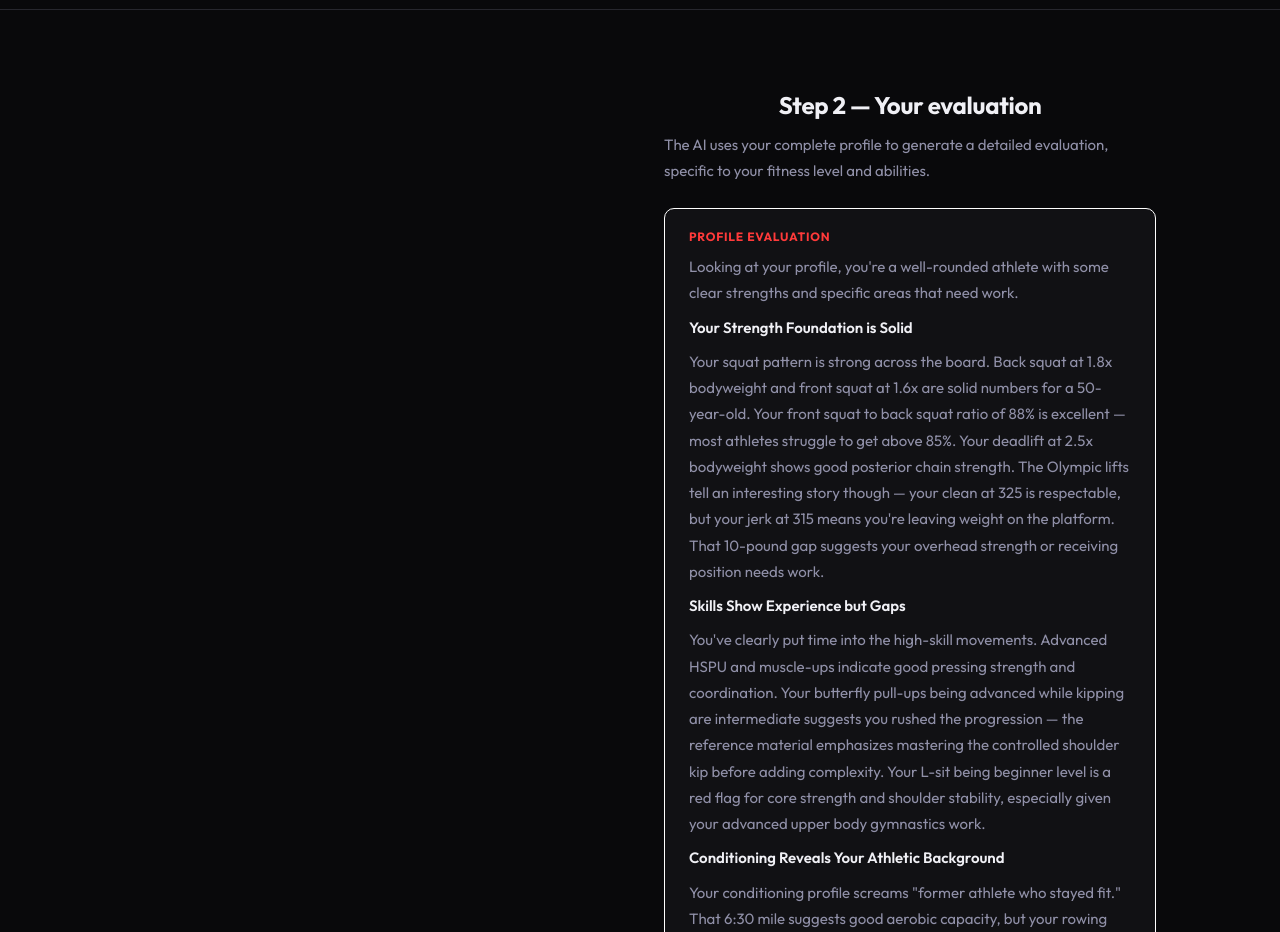
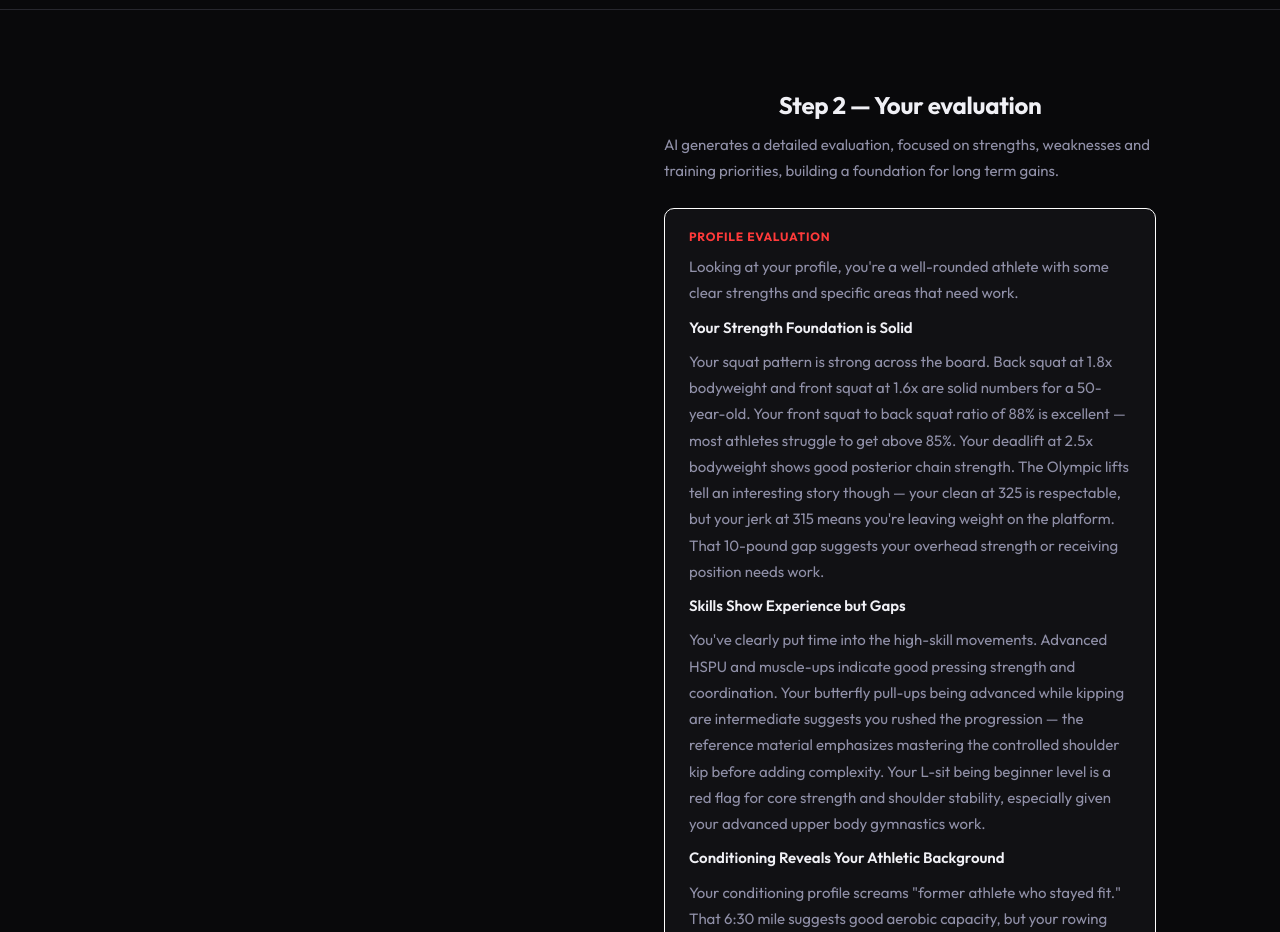
Before and after one commit to TheGainsLab/wodwisdom, a React (Vite) app: page /features/programs in a window 1280 px wide. Shown: the part 1120-2052 px from the top of the page. Built offline with nearby package versions, Linux system fonts and the light colour scheme; no server answers.

Commit message:
Sharpen Step 2 Your Evaluation copy
Replace generic "detailed evaluation specific to fitness level"
with specifics (strengths, weaknesses, training priorities) and
a longer-term hook (foundation for long term gains).

https://claude.ai/code/session_01DLvHCUvJyfk5EnEYXdGZge

```diff
--- a/src/pages/features/ProgramsFeaturePage.tsx
+++ b/src/pages/features/ProgramsFeaturePage.tsx
@@ -81,7 +81,7 @@ export default function ProgramsFeaturePage() {
             <div className="feature-text">
               <h3 style={{ textAlign: 'center' }}>Step 2 — Your evaluation</h3>
               <p>
-                The AI uses your complete profile to generate a detailed evaluation, specific to your fitness level and abilities.
+                AI generates a detailed evaluation, focused on strengths, weaknesses and training priorities, building a foundation for long term gains.
               </p>
               <div className="workout-review-section" style={{ maxWidth: 720, margin: '24px 0 16px' }}>
                 <h3 style={{ fontSize: 12, fontWeight: 700, textTransform: 'uppercase', letterSpacing: '.8px', color: 'var(--accent)', marginBottom: 10 }}>
```
